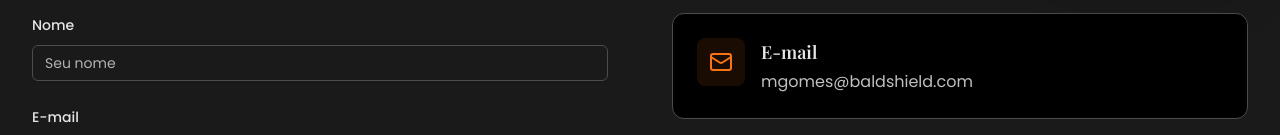
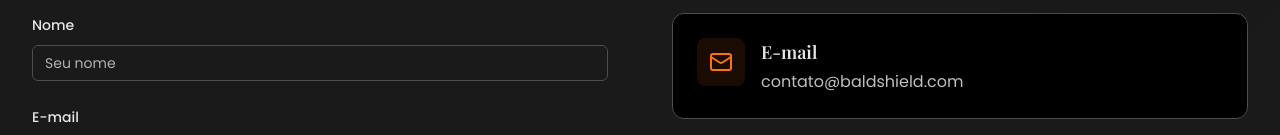
Before and after one commit to marcosagomes40-droid/baldshield-web-main, a React (Vite) app: page /contact in a window 1280 px wide. Shown: the part 792-927 px from the top of the page. Built offline with nearby package versions, Linux system fonts and the light colour scheme; the HTML template or start-up script is replaced by a standard one.

Commit message:
Altera email de contato para contato@baldshield.com

```diff
--- a/src/pages/ContactPage.jsx
+++ b/src/pages/ContactPage.jsx
@@ -28,8 +28,8 @@ const ContactPage = () => {
     {
       icon: Mail,
       title: 'E-mail',
-      details: 'mgomes@baldshield.com',
-      link: 'mailto:mgomes@baldshield.com',
+      details: 'contato@baldshield.com',
+      link: 'mailto:contato@baldshield.com',
     },
     {
       icon: Instagram,
```
